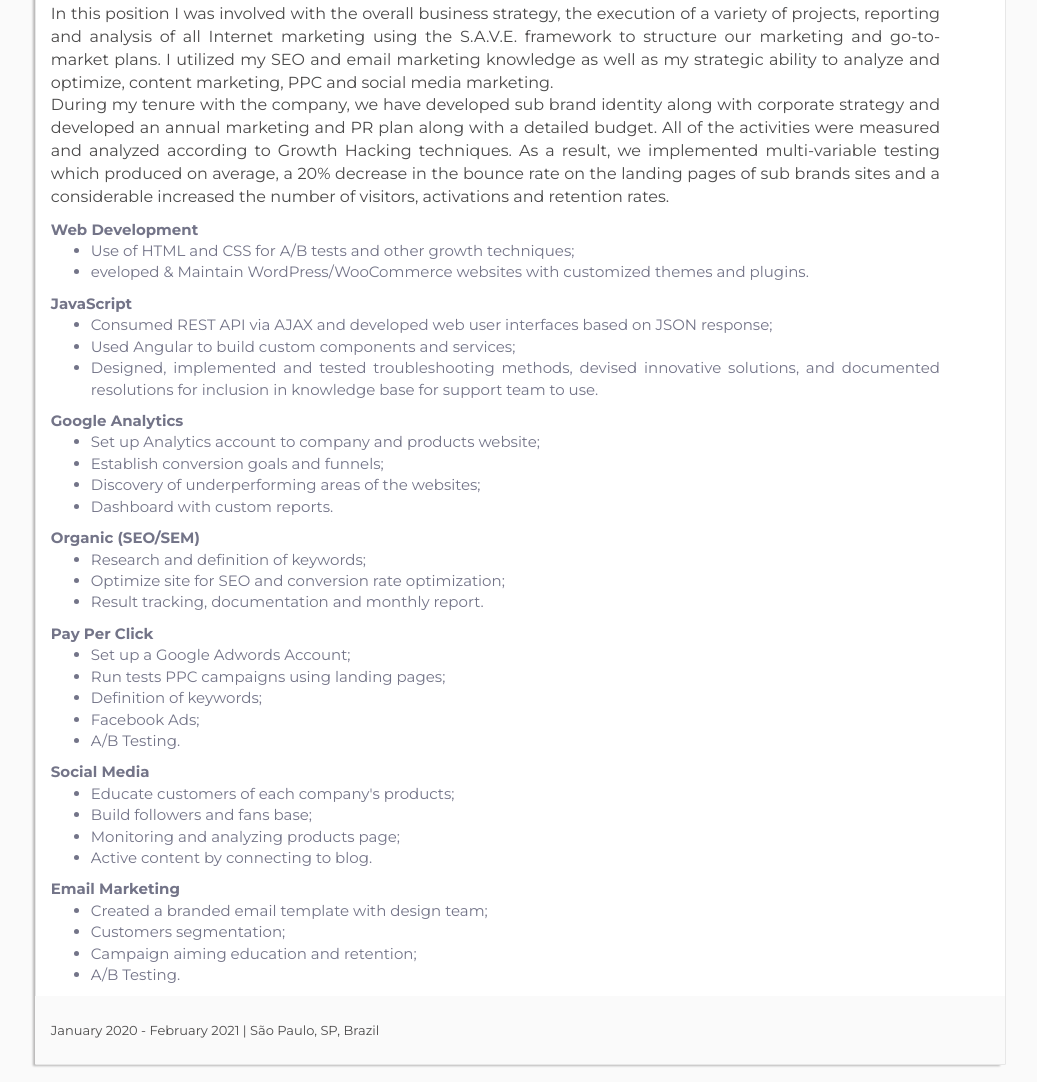
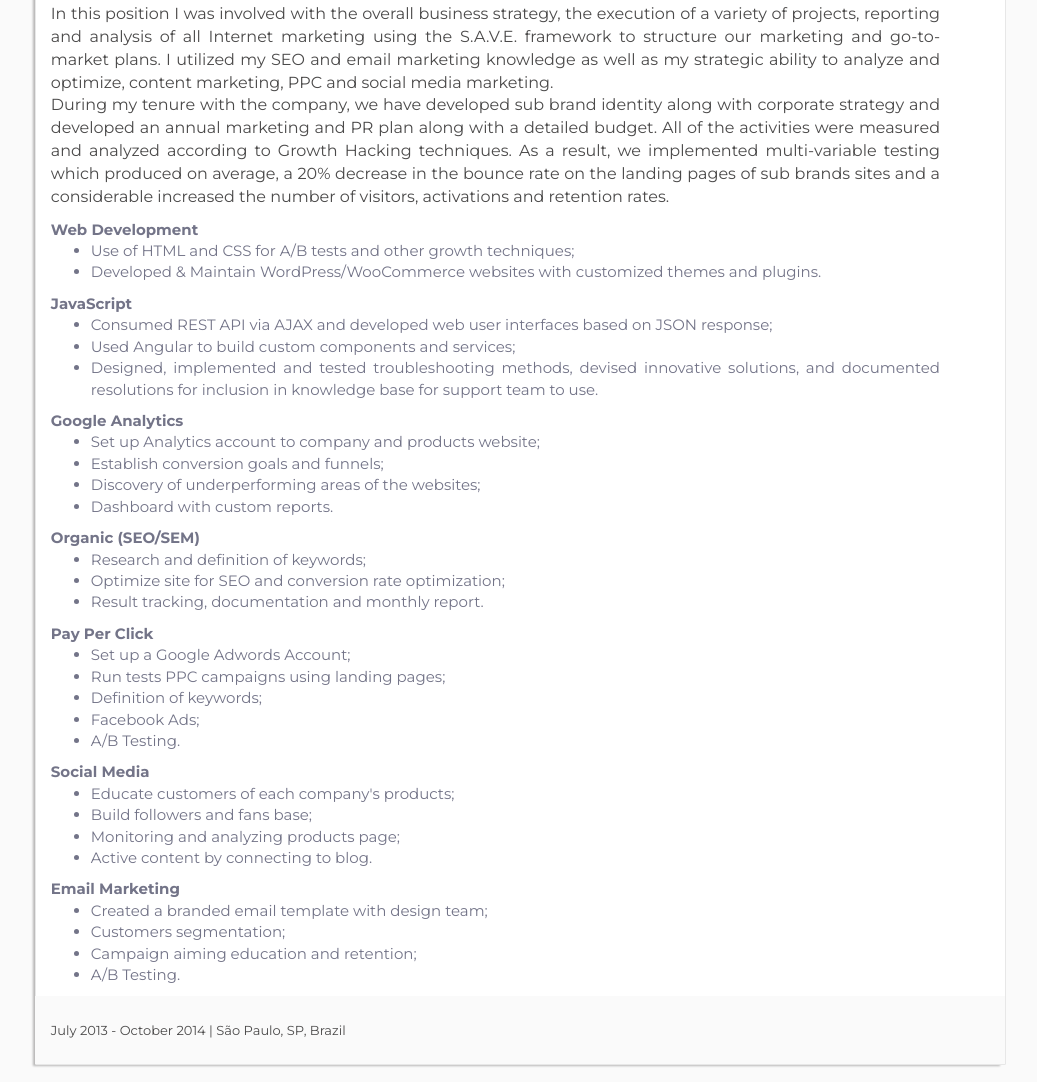
Before and after one commit to Fodrigoal/Fodrigoal.github.io, a plain HTML site: page index.html in a window 1280 px wide. Shown: the part 2850-3932 px from the top of the page, without its empty margins (220-1257 px from the left). Drawn offline with nearby package versions, Linux system fonts and the light colour scheme.

Commit message:
Update index.html

```diff
--- a/index.html
+++ b/index.html
@@ -291,7 +291,7 @@
                                 <b>Web Development</b>
                                 <ul>
                                     <li>Use of HTML and CSS for A/B tests and other growth techniques;</li>
-                                    <li>eveloped & Maintain WordPress/WooCommerce websites with customized themes and plugins.</li>
+                                    <li>Developed & Maintain WordPress/WooCommerce websites with customized themes and plugins.</li>
                                 </ul>
                                 <b>JavaScript</b>
                                 <ul>
@@ -340,7 +340,7 @@
                             </div>
                             <!-- /.jobs-center -->
                             <div class="jobs-bottom">
-                                <p>January 2020 - February 2021 | São Paulo, SP, Brazil</p>
+                                <p>July 2013 - October 2014 | São Paulo, SP, Brazil</p>
                             </div>
                             <!-- /.jobs-bottom -->
                         </div>
```
